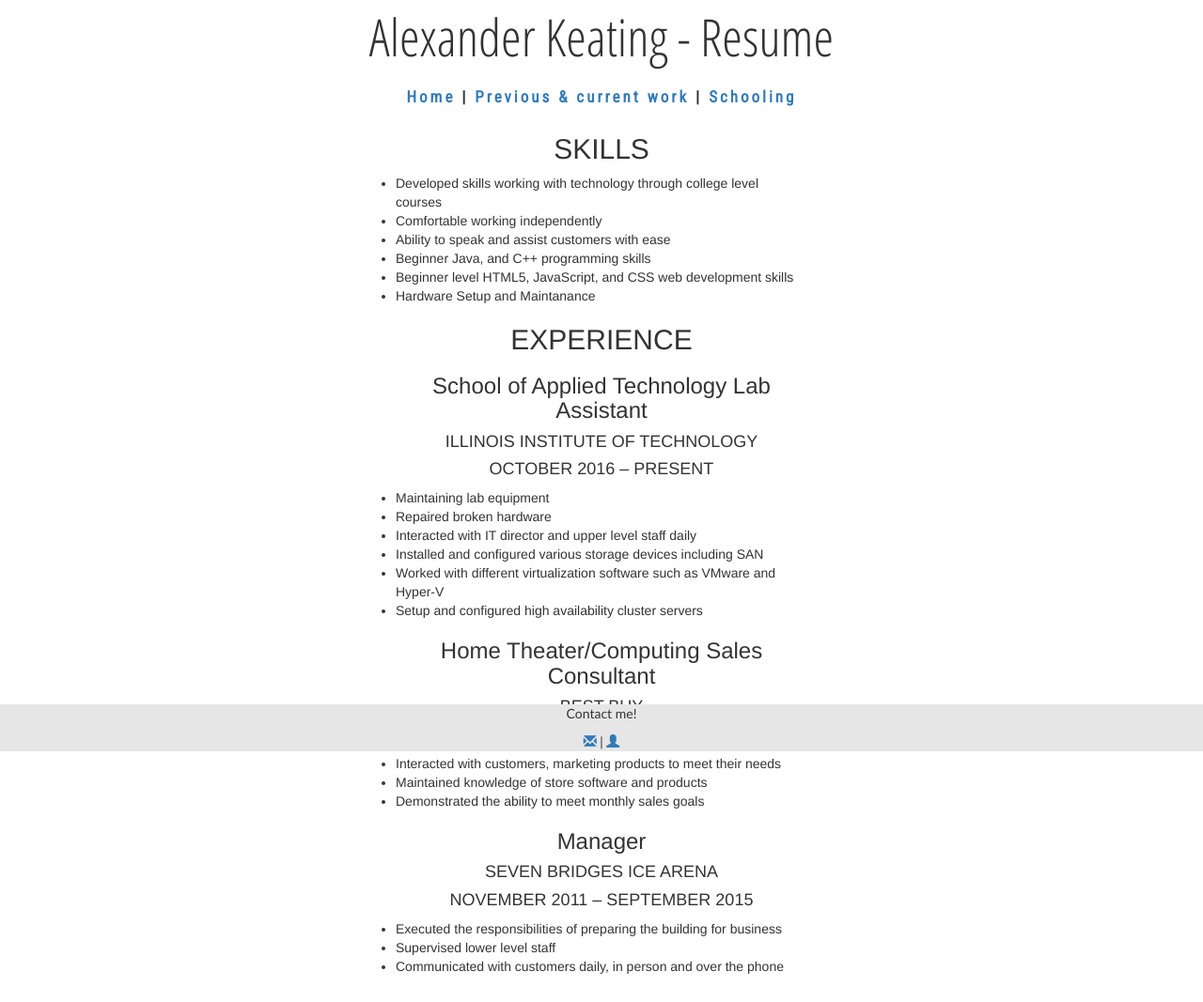
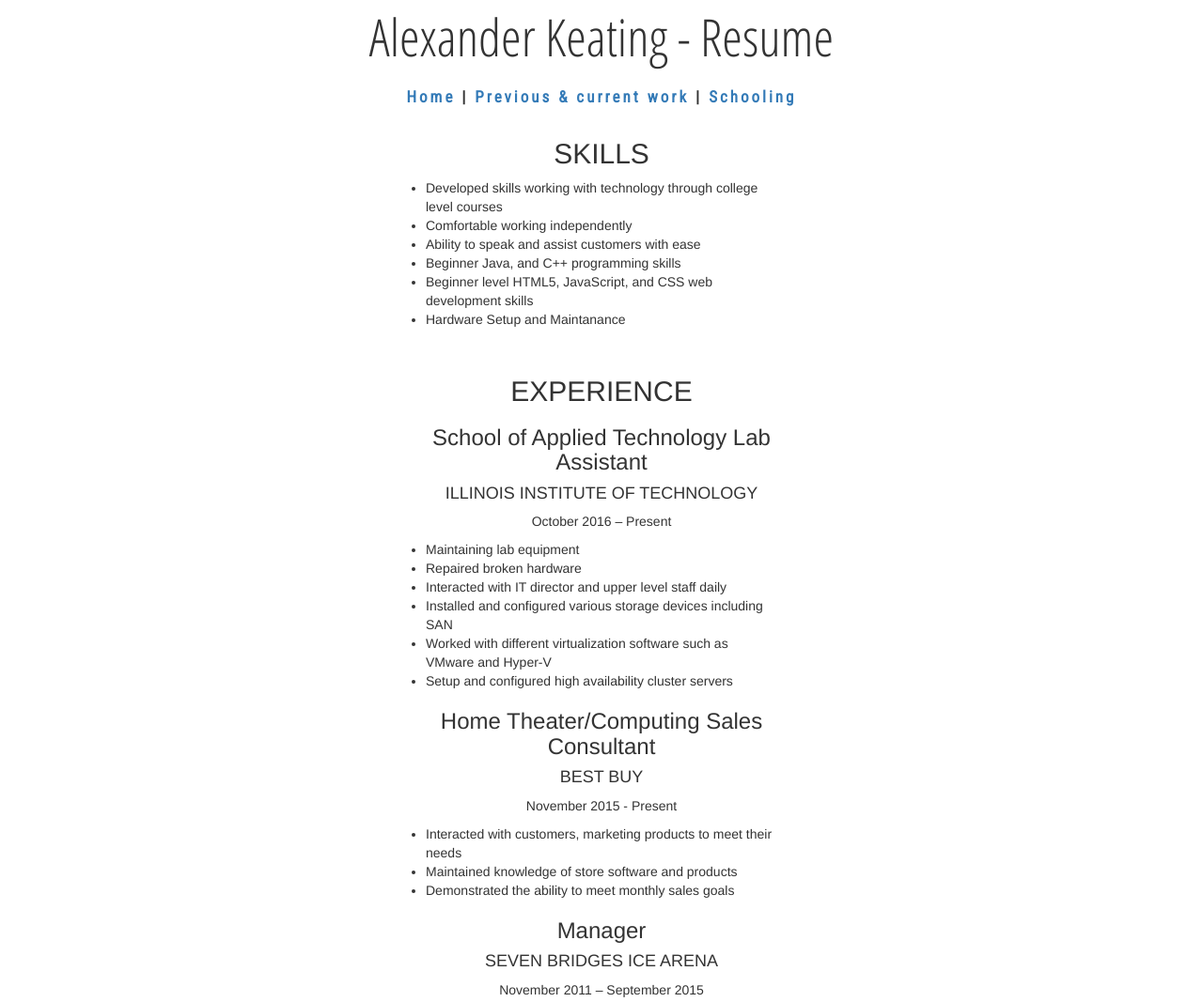
Before and after one commit to AlexanderKeating/AlexKeating.github.io, a plain HTML site: page Resume.html in a window 1280 px wide. Shown: the top 1067 px of the page at 94% size. Drawn offline with nearby package versions, Linux system fonts and the light colour scheme.

Commit message:
Fixing errorrs
-Fixed UTF-8 encoding for pipe and amp.
-Fixed cascading
-Fixed Footer on resume page
-Added CSS to seperate folder

```diff
--- a/Resume.html
+++ b/Resume.html
@@ -2,7 +2,7 @@
 <html>
 <head>
 <meta charset = "UTF-8">
-    <link rel="stylesheet" type="text/css" href="style.css">
+    <link rel="stylesheet" type="text/css" href="css/style.css">
     <link rel="stylesheet" href="https://maxcdn.bootstrapcdn.com/bootstrap/3.3.7/css/bootstrap.min.css">
     <link href="https://fonts.googleapis.com/css?family=Open+Sans+Condensed:300" rel="stylesheet">
     <link href="https://fonts.googleapis.com/css?family=Roboto+Condensed" rel="stylesheet">
@@ -16,8 +16,8 @@
 
         <nav>
                         <a href ="index.html">Home</a>
-          |    <a href="Resume.html">Previous & current work</a>
-          |    <a href="Schooling.html">Schooling</a>
+                &#124    <a href="Resume.html">Previous &amp; current work</a>
+                &#124    <a href="Schooling.html">Schooling</a>
         </nav>
 
 
@@ -32,12 +32,13 @@
                             <li>Beginner level HTML5, JavaScript, and CSS web development skills</li>
                             <li>Hardware Setup and Maintanance</li>
                         </ul>
+        </div>
 
+        <div class="resume">
                 <h2>Experience</h2>
-
                 <h3>School of Applied Technology Lab Assistant</h3>
                 <h4>Illinois Institute of Technology</h4>
-            <h4>October 2016 – Present</h4>
+                <p>October 2016 – Present</p>
                         <ul>
                             <li>Maintaining lab equipment</li>
                             <li>Repaired broken hardware</li>
@@ -50,17 +51,16 @@
 
                 <h3>Home Theater/Computing Sales Consultant</h3>
                 <h4>Best Buy</h4>
-            <h4>November 2015 - Present</h4>
+                <p>November 2015 - Present</p>
                         <ul>
                             <li>Interacted with customers, marketing products to meet their needs</li>
                             <li>Maintained knowledge of store software and products</li>
                             <li>Demonstrated the ability to meet monthly sales goals</li>
                         </ul>
 
-
                 <h3>Manager</h3>
                 <h4>Seven Bridges Ice Arena</h4>
-            <h4>November 2011 – September 2015</h4>
+                <p>November 2011 – September 2015</p>
                         <ul>
                             <li>Executed the responsibilities of preparing the building for business</li>
                             <li>Supervised lower level staff</li>
@@ -69,14 +69,14 @@
         </div>
 
 
-<footer class ="footer2">
+        <footer class="footer2">
                 <p>Contact me!</p>
-
                 <a href="mailto:akeating1605@gmail.com" title = "email"><i class="glyphicon glyphicon-envelope"></i></a>
-        |
+                &#124
                 <a href ="https://www.linkedin.com/in/alexander-keating-272961129"><i class="glyphicon glyphicon-user"></i></a>
         </footer>
 
 
+
 </body>
 </html>
--- a/style.css
+++ b/css/style.css
@@ -48,7 +48,6 @@ ul{
 	letter-spacing: 2px;
 	text-indent: 40px;
 	text-align: left;
-
 }
 
 .schoolTitle{
@@ -65,37 +64,35 @@ nav{
 	letter-spacing: 3px;
 	text-align:center;
 	padding:2px;
-
 }
 
 .resume{
 	text-align:center;
 	position:relative;
-	width: 35%;
+	width: 30%;
 	margin: auto;
-
+	padding-top: 10px;
+	padding-bottom: 10px;
 }
 
 footer{
 	font-family: 'Trebuchet MS', Helvetica, sans-serif;
 	font-size: 14px;
-	text-align:center;
-	background-color: #e6e6e6;
-	bottom:0;
-	position: fixed;
-	width: 100%;
-}
-.footer2{
-	font-family: 'Trebuchet MS', Helvetica, sans-serif;
-	font-size: 14px;
-	text-align:center;
+	text-align: center;
 	background-color: #e6e6e6;
 	bottom:0;
 	position: absolute;
 	width: 100%;
+}
 
-
-
+.footer2{
+	font-family: 'Trebuchet MS', Helvetica, sans-serif;
+	font-size: 14px;
+	text-align: center;
+	background-color: #e6e6e6;
+	bottom:0;
+	position: relative;
+	width: 100%;
 }
 
 div{
```
Also changed, not shown: Schooling.html (+6 -9 lines), index.html (+7 -11 lines). Lines whose indentation alone changed are shown as unchanged.
